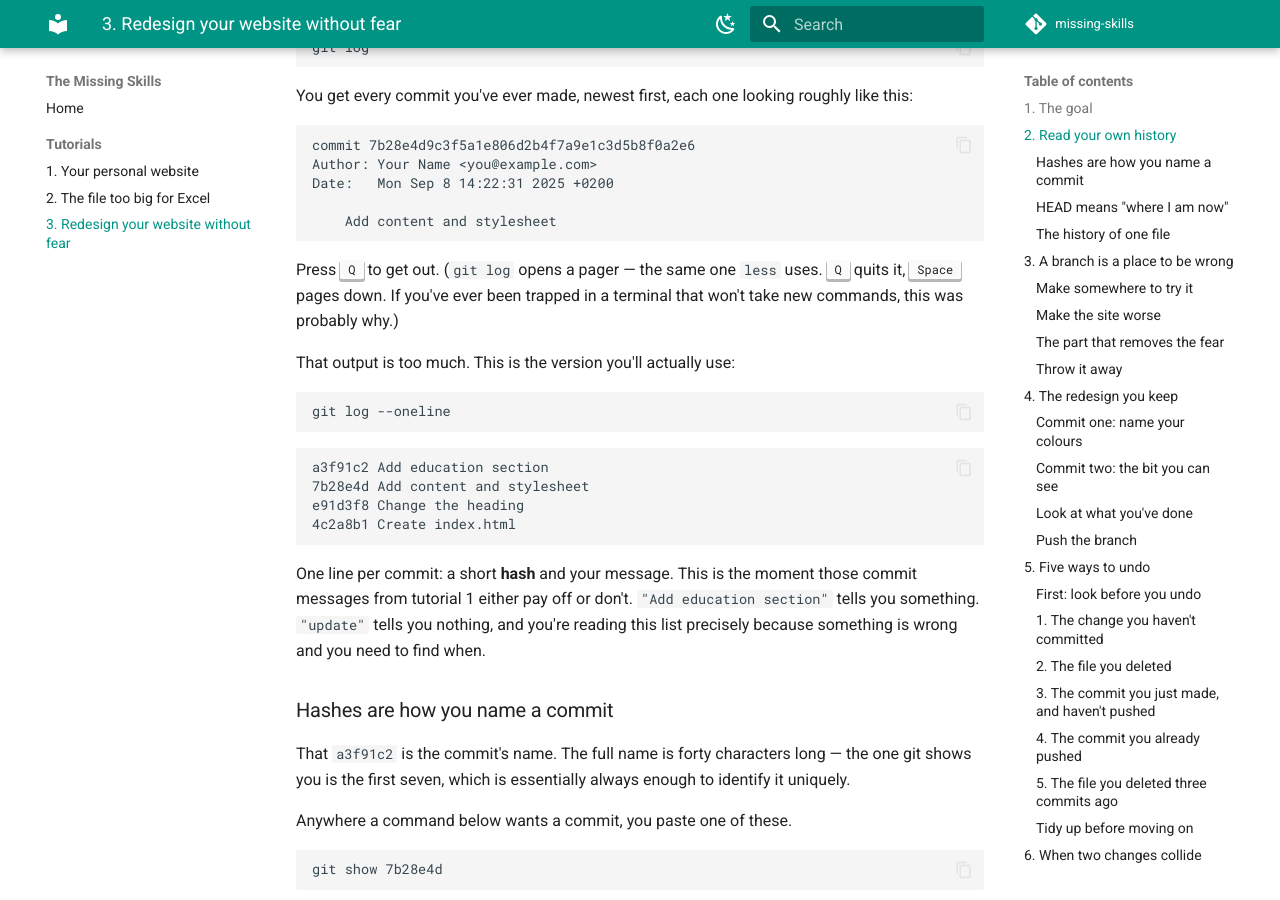
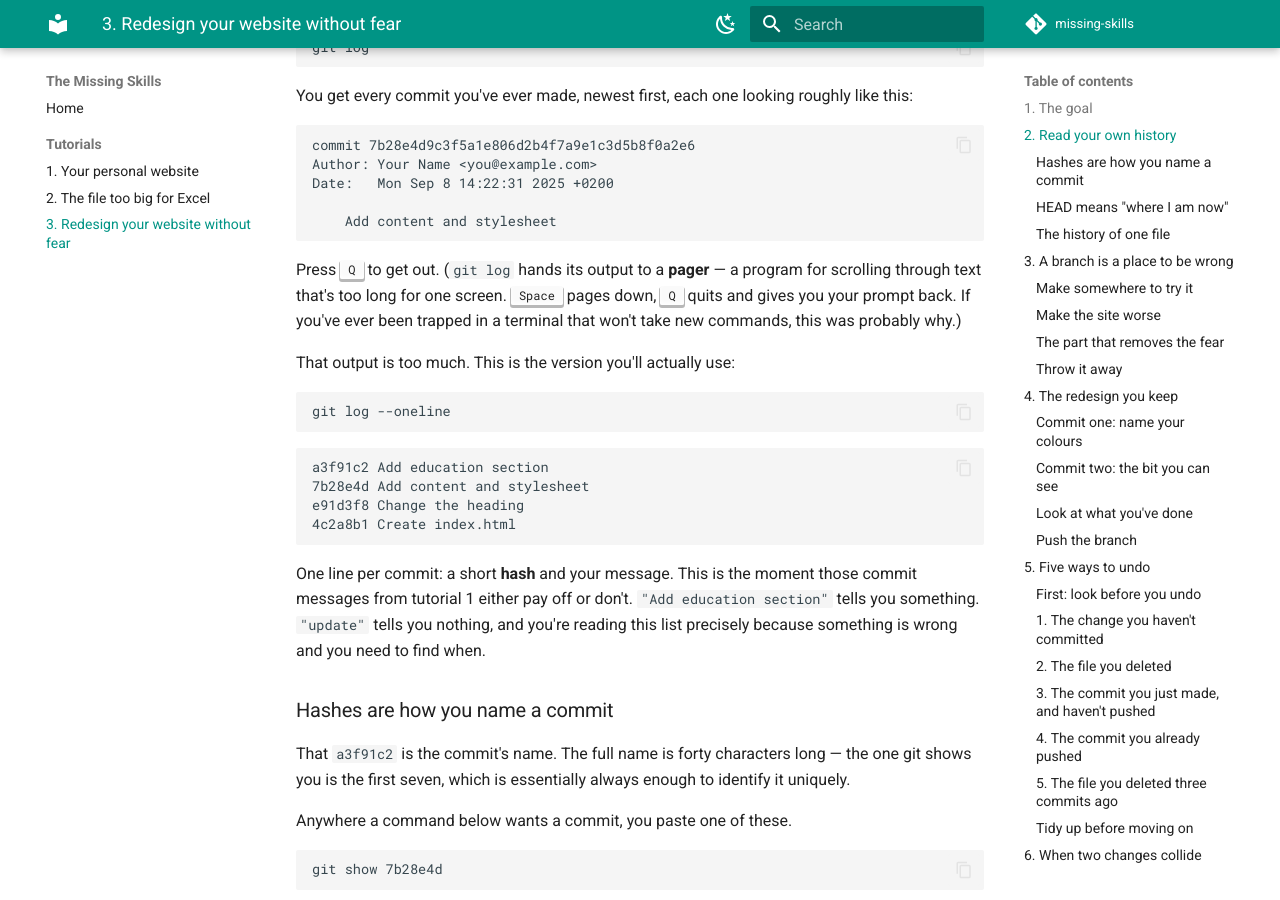
Before and after one commit to katarinagresova/missing-skills, an MkDocs documentation site: the page built from docs/tutorials/03-redesign-without-fear.md, in a window 1280 px wide and 900 px high, scrolled down 1593 px. Built offline with MkDocs 1.6.1 and Material for MkDocs 9.7.7, drawn with Linux system fonts in a browser that asks for light colours; comment, search, counter and statistics services are not loaded; some of the changed text lies outside the part shown.

Commit message:
Make tutorial 3's callbacks land, and give Linux a dark-mode tab
Three places where tutorial 3 assumed something the reader may not have:

- The pager was explained as "the same one less uses", but tutorial 3's
  prerequisites say tutorial 2 isn't required, and less is only taught
  there. Explain what a pager is instead.
- The leftover-marker check credits grep -rn to tutorial 2, whose flag
  table covers -i, -c, -v, -w and -n but not -r. Say what -r adds, and
  link to the section rather than the page.
- Dark mode offered macOS, Windows and browser devtools. Tutorial 1
  treats Linux as a first-class platform with its own install tab, and
  this is the one moment tutorial 3 asks the reader to go and look at
  what they built.

Co-Authored-By: Claude Opus 5 (1M context) <noreply@anthropic.com>

````diff
--- a/docs/tutorials/03-redesign-without-fear.md
+++ b/docs/tutorials/03-redesign-without-fear.md
@@ -108,9 +108,10 @@ Date:   Mon Sep 8 14:22:31 2025 +0200
     Add content and stylesheet
 ```
 
-Press ++q++ to get out. (`git log` opens a pager — the same one `less` uses. ++q++ quits it,
-++space++ pages down. If you've ever been trapped in a terminal that won't take new
-commands, this was probably why.)
+Press ++q++ to get out. (`git log` hands its output to a **pager** — a program for
+scrolling through text that's too long for one screen. ++space++ pages down, ++q++ quits
+and gives you your prompt back. If you've ever been trapped in a terminal that won't take
+new commands, this was probably why.)
 
 That output is too much. This is the version you'll actually use:
 
@@ -421,6 +422,11 @@ To see it, switch your computer to dark mode:
 === "Windows"
 
     Settings → Personalisation → Colours → Choose your mode → Dark
+
+=== "Linux"
+
+    GNOME: Settings → Appearance → Style → Dark. KDE: Settings → Appearance → Global
+    Theme → Breeze Dark. If your desktop doesn't offer it, use the browser tab.
 
 === "Firefox / Chrome, without changing your OS"
 
@@ -962,8 +968,10 @@ Your history now shows both lines of work joined back together.
     grep -rn "<<<<<<<" .
     ```
 
-    No output means you're clean. (That's `grep` from [tutorial 2](02-too-big-for-excel.md)
-    — this is exactly the kind of small check it's for.)
+    No output means you're clean. That's `grep` from
+    [tutorial 2](02-too-big-for-excel.md#6-grep), with one
+    flag it didn't cover: `-r` searches every file in the folder and below it, rather than
+    one file you name. The `.` is that folder — here, your whole site.
 
 !!! tip "The escape hatch"
 
````
